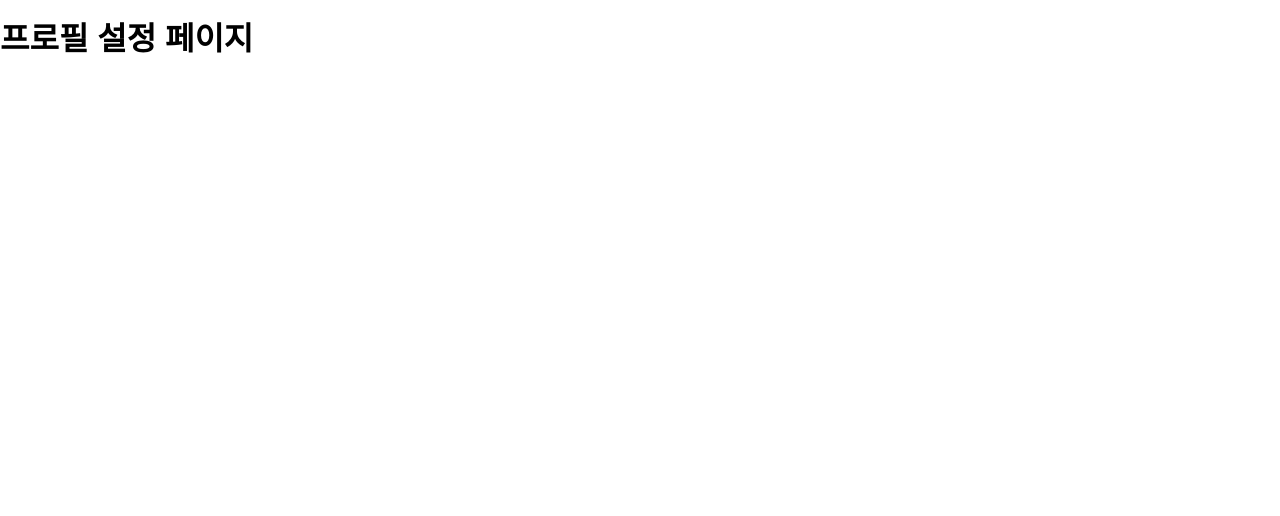
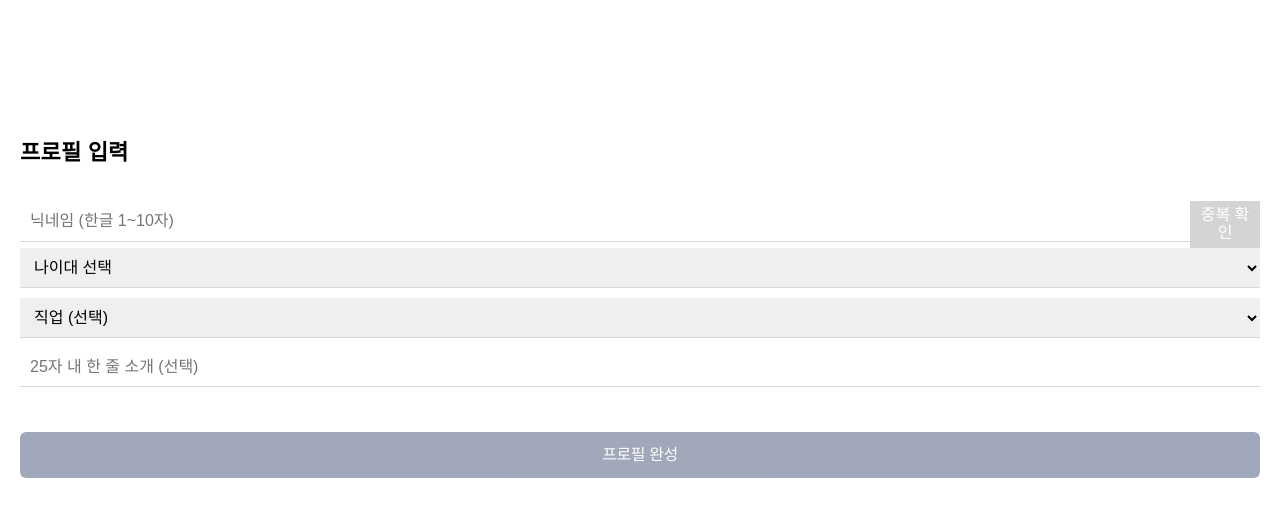
Before and after one commit to Finance-uss/Finance_Us_FE, a React (Vite) app: page /profileSetting in a window 1280 px wide. Shown: the top 516 px of the page. Built offline with nearby package versions, Linux system fonts and the light colour scheme; a web font is replaced by a local one.

Commit message:
로그인 화면 구현

```diff
--- a/src/pages/Login/index.jsx
+++ b/src/pages/Login/index.jsx
@@ -1,20 +1,55 @@
 // src/pages/Login/index.jsx
-import React from 'react';
+import React, { useState, useEffect } from "react";
+import { Container, Title, Input, LinkContainer, ButtonContainer } from "../../styles/Login/style";
 import SubmitButton from '../../components/common/SubmitButton';
-import FinanceButton from '../../components/common/FinanceButton';
+import { useNavigate } from "react-router-dom";
+
 
 const Login = () => {
-    const handleSubmit = () => {
-        alert("로그인 버튼이 클릭되었습니다!");
+    const navigate = useNavigate();
+    const [email, setEmail] = useState("");
+    const [password, setPassword] = useState("");
+    const [buttonOpacity, setButtonOpacity] = useState(0.4);
+
+    useEffect(() => {
+        if (email && password) {
+            setButtonOpacity(1);
+        } else {
+            setButtonOpacity(0.4);
+        }
+    }, [email, password]);
+
+    const handleLogin = () => {
+        console.log("로그인 시도:", { email, password });
+        if (email && password) {
+            navigate("/finance");
+        }
     };
 
     return (
-        <div style={{ padding: '20px' }}>
-            <h1>로그인 페이지</h1>
-            <SubmitButton text="로그인" onClick={handleSubmit} />
-            <h1>재무 관리 버튼</h1>
-            <FinanceButton />
-        </div>
+        <Container>
+            <Title>로그인</Title>
+            <Input
+                type="email"
+                placeholder="이메일 주소"
+                value={email}
+                onChange={(e) => setEmail(e.target.value)}
+            />
+            <Input
+                type="password"
+                placeholder="비밀번호"
+                value={password}
+                onChange={(e) => setPassword(e.target.value)}
+            />
+            <ButtonContainer>
+                <SubmitButton text="로그인" onClick={handleLogin} customOpacity={buttonOpacity} />
+            </ButtonContainer>
+            <LinkContainer>
+                <span onClick={() => navigate("/login/findId")}>아이디 찾기</span>
+                <span style={{ margin: "0 10px", color: "#b4b4b4" }}>|</span>
+                <span onClick={() => navigate("/login/findPw")}>비밀번호 찾기</span>
+            </LinkContainer>
+        </Container>
     );
 };
 
--- a/src/pages/ProfileSetting/index.jsx
+++ b/src/pages/ProfileSetting/index.jsx
@@ -1,7 +1,153 @@
-import React from 'react';
+import React, { useState, useEffect } from "react";
+import { useNavigate } from "react-router-dom";
+import {
+    Container,
+    Title,
+    Input,
+    Select,
+    Message,
+    CheckButton,
+    InputContainer,
+    ButtonContainer
+} from "../../styles/ProfileSetting/style";
+import SubmitButton from '../../components/common/SubmitButton';
+
 const ProfileSetting = () => {
+    const navigate = useNavigate();
+    const [nickname, setNickname] = useState("");
+    const [age, setAge] = useState("");
+    const [job, setJob] = useState("");
+    const [customJob, setCustomJob] = useState("");
+    const [introduction, setIntroduction] = useState("");
+    const [nicknameError, setNicknameError] = useState("");
+    const [nicknameValid, setNicknameValid] = useState("");
+    const [introductionError, setIntroductionError] = useState("");
+    const [buttonColor, setButtonColor] = useState("#d4d4d4");
+
+    const checkNickname = () => {
+        const nicknamePattern = /^[가-힣]{1,10}$/;
+        if (!nicknamePattern.test(nickname)) {
+            setNicknameError("한글 1~10자 이내여야 합니다.");
+            setNicknameValid("");
+            return;
+        }
+
+        const existingNicknames = ["홍길동", "이순신"]; // 예시 중복 닉네임
+        if (existingNicknames.includes(nickname)) {
+            setNicknameError("중복되는 닉네임 입니다.");
+            setNicknameValid("");
+        } else {
+            setNicknameError("");
+            setNicknameValid("사용 가능한 닉네임입니다.");
+        }
+    };
+
+    const handleIntroductionChange = (e) => {
+        const value = e.target.value;
+        setIntroduction(value);
+
+        // 글자 수 체크
+        if (value.length > 25) {
+            setIntroductionError("글자 수 25자 이내여야 합니다.");
+        } else {
+            setIntroductionError("");
+        }
+    };
+
+    const isFormComplete = nickname && age && (job || customJob) && introduction && !nicknameError && !introductionError;
+
+    const handleSubmit = () => {
+        if (isFormComplete) {
+            // 가계부 페이지로 이동
+            navigate("/finance");
+        }
+    };
+
+    useEffect(() => {
+        setButtonColor(nickname ? "#142755" : "#d4d4d4");
+    }, [nickname]);
+
     return (
-        <h1>프로필 설정 페이지</h1>
+        <Container>
+            <Title>프로필 입력</Title>
+            <InputContainer>
+                <Input
+                    type="text"
+                    placeholder="닉네임 (한글 1~10자)"
+                    value={nickname}
+                    onChange={(e) => setNickname(e.target.value)}
+                />
+                <CheckButton
+                    onClick={checkNickname}
+                    style={{ backgroundColor: buttonColor }}
+                >
+                    중복 확인
+                </CheckButton>
+            </InputContainer>
+            {nicknameError && <Message $error>{nicknameError}</Message>}
+            {nicknameValid && <Message $valid>{nicknameValid}</Message>}
+
+            <Select
+                value={age}
+                onChange={(e) => setAge(e.target.value)}
+            >
+                <option value="">나이대 선택</option>
+                <option value="10대">10대</option>
+                <option value="20대">20대</option>
+                <option value="30대">30대</option>
+                <option value="40대">40대</option>
+                <option value="50대">50대</option>
+                <option value="60대 이상">60대 이상</option>
+            </Select>
+            <Select
+                value={job}
+                onChange={(e) => {
+                    setJob(e.target.value);
+                    if (e.target.value !== "기타") {
+                        setCustomJob("");
+                    }
+                }}
+            >
+                <option value="">직업 (선택)</option>
+                <option value="학생">학생</option>
+                <option value="기획/전략">기획/전략</option>
+                <option value="마케팅/광고">마케팅/광고</option>
+                <option value="영업/판매">영업/판매</option>
+                <option value="재무/회계">재무/회계</option>
+                <option value="인사/교육">인사/교육</option>
+                <option value="고객 서비스">고객 서비스</option>
+                <option value="IT/개발">IT/개발</option>
+                <option value="디자이너">디자이너</option>
+                <option value="생산/품질 관리">생산/품질 관리</option>
+                <option value="연구/설계">연구/설계</option>
+                <option value="전문직(의료/법률/회계 등)">전문직(의료/법률/회계 등)</option>
+                <option value="창업/프리랜서">창업/프리랜서</option>
+                <option value="공공/행정직">공공/행정직</option>
+                <option value="기타">기타 (직접 입력)</option>
+            </Select>
+            {job === "기타" && (
+                <Input
+                    type="text"
+                    placeholder="직업을 입력하세요"
+                    value={customJob}
+                    onChange={(e) => setCustomJob(e.target.value)}
+                />
+            )}
+            <Input
+                type="text"
+                placeholder="25자 내 한 줄 소개 (선택)"
+                value={introduction}
+                onChange={handleIntroductionChange}
+            />
+            {introductionError && <Message $error>{introductionError}</Message>}
+            <ButtonContainer>
+                <SubmitButton
+                    text="프로필 완성"
+                    onClick={handleSubmit}
+                    customOpacity={isFormComplete ? 1 : 0.4}
+                />
+            </ButtonContainer>
+        </Container>
     );
 };
 
--- /dev/null
+++ b/src/styles/Login/style.js
@@ -0,0 +1,45 @@
+import styled from "styled-components";
+
+export const Container = styled.div`
+    display: flex;
+    flex-direction: column;
+    justify-content: center;
+    width: 100%;
+    box-sizing: border-box;
+    padding: 26px;
+    color: #b4b4b4;
+`;
+
+export const Title = styled.h1`
+    font-size: 22px;
+    font-style: normal;
+    font-weight: 700;
+    line-height: 16px;
+    letter-spacing: 0.2px;
+    margin-top: 125px;
+    margin-bottom: 40px;
+    color: black;
+`;
+
+export const Input = styled.input`
+    width: 100%;
+    padding: 5px;
+    margin: 10px 0;
+    border: none;
+    border-bottom: 1px solid #d9d9d9;
+    box-sizing: border-box;
+
+    &:focus {
+        outline: none;
+    }
+`;
+
+export const ButtonContainer = styled.div`
+    margin-top: 40px;
+`;
+
+export const LinkContainer = styled.div`
+    display: flex;
+    justify-content: center;
+    margin-top: 40px;
+`;
--- a/src/styles/ProfileSetting/style.js
+++ b/src/styles/ProfileSetting/style.js
@@ -4,31 +4,74 @@ export const Container = styled.div`
     display: flex;
     flex-direction: column;
     align-items: flex-start;
-    padding: 10px;
+    justify-content: center;
+    width: 100%;
+    box-sizing: border-box;
+    padding: 20px;
 `;
 
 export const Title = styled.h1`
     margin-top: 125px;
+    margin-bottom: 40px;
     font-size: 22px;
     font-weight: 700;
     line-height: 16px;
     letter-spacing: 0.2px;
 `;
 
+export const InputContainer = styled.div`
+    display: flex;
+    align-items: center;
+    width: 100%;
+`;
+
 export const Input = styled.input`
-    width: 100%; /* 100%로 설정하여 부모 요소의 너비에 맞춤 */
+    flex: 1;
     padding: 10px;
-    margin-bottom: 10px;
-    border-radius: 4px;
-    border: 1px solid #ccc;
-    box-sizing: border-box; /* padding과 border를 포함하여 너비 계산 */
+    border: none;
+    border-bottom: 1px solid #d9d9d9;
+    margin-bottom: 5px;
+    box-sizing: border-box;
+    font-size: 16px;
+    color: black;
+    width: 100%;
+
+    &:focus {
+        outline: none;
+    }
 `;
 
 export const Select = styled.select`
-    width: 100%; /* 100%로 설정하여 부모 요소의 너비에 맞춤 */
+    width: 100%;
     padding: 10px;
+    border: none;
+    border-bottom: 1px solid #d9d9d9;
     margin-bottom: 10px;
-    border-radius: 4px;
-    border: 1px solid #ccc;
-    box-sizing: border-box; /* padding과 border를 포함하여 너비 계산 */
+    box-sizing: border-box;
+    font-size: 16px;
+
+    &:focus {
+        outline: none;
+    }
 `;
+
+export const Message = styled.p`
+    margin: 5px 0;
+    font-size: 14px;
+    color: ${({ $error }) => ($error ? "red" : "#142577")};
+    color: ${({ $valid }) => ($valid ? "#142577" : "")};
+`;
+
+export const CheckButton = styled.button`
+    padding: 5px;
+    width: 70px;
+    background-color: #d9d9d9;
+    color: #ffffff;
+    font-size: 16px;
+    border: none;
+    cursor: pointer;
+`;
+export const ButtonContainer = styled.div`
+    margin-top: 40px;
+    width: 100%;
+`;
--- a/src/styles/SignUp/style.js
+++ b/src/styles/SignUp/style.js
@@ -5,7 +5,6 @@ export const Container = styled.div`
     flex-direction: column;
     align-items: center;
     justify-content: center;
-    background-color: #fff;
     padding: 20px;
 `;
 
--- a/src/styles/common/SubmitButton/style.js
+++ b/src/styles/common/SubmitButton/style.js
@@ -11,7 +11,7 @@ export const SubmitButton = styled.button`
   font-size: 16px;
   font-weight: 400;
   font-style: normal;
-  line-height: 100%; /* 16px */
+  line-height: 100%;
   letter-spacing: -0.4px;
   cursor: pointer;
   text-align: center;
```
